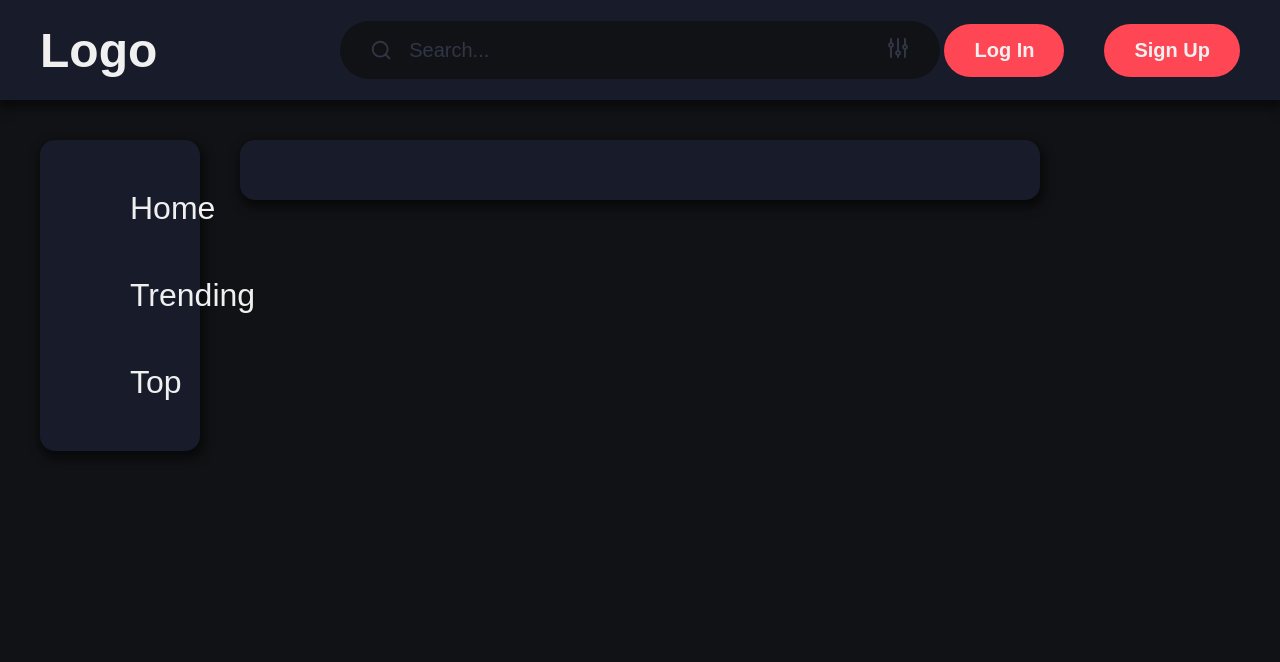
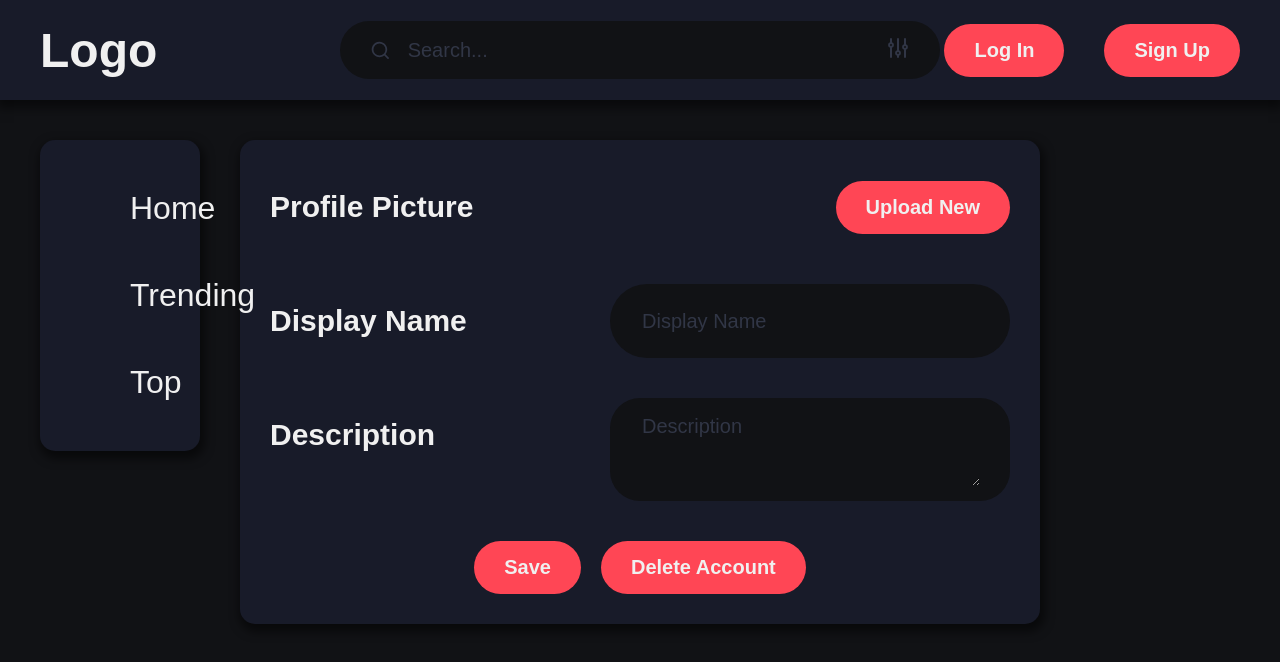
Before and after one commit to kochamaltki/skibidifortnajt-frontend, a SvelteKit app: page /settings in a window 1280 px wide. Shown: the top 662 px of the page. Built offline with nearby package versions, Linux system fonts and the light colour scheme; no server answers.

Commit message:
somewhat working user settings

```diff
--- a/src/lib/components/CreatePost.svelte
+++ b/src/lib/components/CreatePost.svelte
@@ -5,6 +5,7 @@
 	import ImagePicker from "$lib/shared/ImagePicker.svelte";
 
 	import { postStore } from "$lib/postStore";
+	import until from "$lib/until";
 
 	let postBody: string = "";
 	$: hasValidInput = postBody != "";
@@ -28,15 +29,6 @@
 
 		imageIds = [];
 		files = [];
-	}
-
-	const until = async (condition: Function) => {
-		const poll = (resolve: Function)  => {
-			if(condition()) resolve();
-			else setTimeout(() => poll(resolve), 400);
-		}
-
-		return new Promise(poll);
 	}
 
 	const handleUpload = async () => {
--- a/src/lib/post.d.ts
+++ b/src/lib/post.d.ts
@@ -6,4 +6,6 @@ export interface Post {
 	displayName: string;
 	userId: number;
 	images: Array<string>;
+	profilePicture: string;
+	username: string;
 }
--- a/src/lib/postStore.ts
+++ b/src/lib/postStore.ts
@@ -52,13 +52,15 @@ export function createPostStore(apiUrl: string) {
 			content: d.body,
 			likeCount: d.likes,
 			postId: d.post_id,
-			displayName: d.user_name,
+			username: d.user_name,
 			userId: d.user_id,
-			images: images
+			images: images,
+			displayName: d.display_name,
+			profilePicture: d.pfp_image
 		}
 	}
 
-	async function fetchPosts(timestamp: string) {
+	async function fetchPosts(timestamp: string): Promise<Array<Post>> {
 		const value = get(data);
 		const res = await fetch(apiUrl + "/api/get/posts/" + value.currentEndpoint + "/" + value.currentLimit + "/" + value.currentOffset + "/" + timestamp);
 		let d = await res.json();
@@ -75,9 +77,11 @@ export function createPostStore(apiUrl: string) {
 				content: post.body,
 				likeCount: post.likes,
 				postId: post.post_id,
-				displayName: post.user_name,
+				username: post.user_name,
 				userId: post.user_id,
-				images: images
+				images: images,
+				displayName: post.display_name,
+				profilePicture: post.pfp_image
 			}
 		}));
 
--- a/src/lib/shared/ImagePicker.svelte
+++ b/src/lib/shared/ImagePicker.svelte
@@ -27,7 +27,7 @@
 			</div>
 		</div>
 	{/if}
-	<input bind:files={files} id="file-input" type="file" accept="image/*">
+	<input bind:files={files} id="file-input" type="file" accept="image/png">
 </label>
 
 
--- a/src/lib/shared/Input.svelte
+++ b/src/lib/shared/Input.svelte
@@ -14,13 +14,13 @@
 	<div class="left">
 		<slot name="left"/>
 		<input value={input} {type} {placeholder} {required} on:input={handleInput} autocomplete="on">
+		<slot name="right"/>
 	</div>
-	<slot name="right"/>
 </div>
 
 <style lang="scss">
 	.container {
-		width: 100%;
+		width: inherit;
 		background-color: #111215;
 		display: flex;
 		justify-content: space-between;
--- /dev/null
+++ b/src/lib/until.ts
@@ -0,0 +1,10 @@
+const until = async (condition: Function) => {
+	const poll = (resolve: Function)  => {
+		if(condition()) resolve();
+		else setTimeout(() => poll(resolve), 400);
+	}
+
+	return new Promise(poll);
+}
+
+export default until;
--- a/src/lib/userStore.ts
+++ b/src/lib/userStore.ts
@@ -1,4 +1,4 @@
-import { writable } from "svelte/store";
+import { get, writable } from "svelte/store";
 import apiUrl from "./apiUrl";
 
 export function createUserStore(apiUrl: string) {
@@ -6,6 +6,7 @@ export function createUserStore(apiUrl: string) {
 		username: "username",
 		displayName: "displayName",
 		description: "description",
+		profilePicture: "",
 		id: -1,
 
 		loggedIn:  false,
@@ -13,7 +14,76 @@ export function createUserStore(apiUrl: string) {
 		showSignUpPrompt: false
 	});
 
-	async function getUserData(id: number) {
+	async function setProfilePicture(userId: number, imageId: number) {
+		let endpoint: string = apiUrl + "/api/post/set-pfp";
+		await fetch(endpoint, {
+			credentials: "include",
+			method: "POST",
+			headers: {
+				"Content-Type": "application/json"
+			},
+			body: JSON.stringify({
+				image_id: imageId,
+				user_id: userId
+			})
+		})
+	}
+
+	async function changeDisplayName(newDisplayName: string) {
+		let endpoint: string = apiUrl + "/api/post/change/display-name";
+		await fetch(endpoint, {
+			credentials: "include",
+			method: "POST",
+			headers: {
+				"Content-Type": "application/json"
+			},
+			body: JSON.stringify({
+				new_display_name: newDisplayName
+			})
+		})
+	}
+
+	async function changeDescription(newDescription: string) {
+		let endpoint: string = apiUrl + "/api/post/change/description";
+		await fetch(endpoint, {
+			credentials: "include",
+			method: "POST",
+			headers: {
+				"Content-Type": "application/json"
+			},
+			body: JSON.stringify({
+				new_description: newDescription
+			})
+		})
+	}
+
+	async function deleteAccount(id: number) {
+		let endpoint: string = apiUrl + "/api/post/delete-user";
+		await fetch(endpoint, {
+			credentials: "include",
+			method: "POST",
+			headers: {
+				"Content-Type": "application/json"
+			},
+			body: JSON.stringify({
+				user_id: id
+			})
+		})
+	}
+
+	async function sync() {
+		let d = get(data);
+		let synced = await getUserData(d.id);
+
+		data.update(oldData => {
+			return {
+				...oldData,
+				...synced
+			}
+		})
+	}
+
+	async function getUserData(id: number): Promise<any> {
 		let res = await fetch(apiUrl + "/api/get/profile/by-id/" + id);
 		let d: any = await res.json();
 
@@ -21,6 +91,7 @@ export function createUserStore(apiUrl: string) {
 			username: d.user_name,
 			displayName: d.display_name,
 			description: d.description,
+			profilePicture: apiUrl + "/api/get/image/" + d.pfp_image,
 			id: id,
 		};
 	}
@@ -40,6 +111,7 @@ export function createUserStore(apiUrl: string) {
 			username: d.user_name,
 			displayName: d.display_name,
 			description: d.description,
+			profilePicture: apiUrl + "/api/get/image/" + d.pfp_image,
 			id: id,
 
 			loggedIn: true,
@@ -113,6 +185,7 @@ export function createUserStore(apiUrl: string) {
 			username: "username",
 			displayName: "displayName",
 			description: "description",
+			profilePicture: "",
 			id: -1,
 
 			loggedIn:  false,
@@ -151,7 +224,12 @@ export function createUserStore(apiUrl: string) {
 		toggleSignUpPrompt,
 		signUp,
 		logIn,
-		logOut
+		logOut,
+		changeDisplayName,
+		changeDescription,
+		sync,
+		deleteAccount,
+		setProfilePicture
 	};
 }
 
--- a/src/routes/settings/+page.svelte
+++ b/src/routes/settings/+page.svelte
@@ -1,8 +1,16 @@
 <script lang="ts">
 	import Card from "$lib/shared/Card.svelte";
+	import Button from "$lib/shared/Button.svelte";
+	import Input from "$lib/shared/Input.svelte";
+	import TextArea from "$lib/shared/TextArea.svelte";
+
 	import { sideProfileStore } from "$lib/sideProfileStore";
 	import { userStore } from "$lib/userStore";
     import { get } from "svelte/store";
+    import { goto } from "$app/navigation";
+    import { onMount } from "svelte";
+	import until from "$lib/until";
+    import { postStore } from "$lib/postStore";
 
 	let data = get(userStore);
 	if(data.loggedIn) {
@@ -10,23 +18,141 @@
 	} else {
 		sideProfileStore.hideSideProfile();
 	}
+
+	let file: any = [];
+	let fileInput: any;
+	let profilePicture = "";
+	let displayName = "";
+	let description = "";
+
+	$: if (file.length) {
+		profilePicture = URL.createObjectURL(file[0]);
+	}
+
+	onMount(() => {
+		until(() => $userStore.loggedIn).then(_ => {
+			profilePicture = $userStore.profilePicture;
+			displayName = $userStore.displayName;
+			description = $userStore.description;
+		})
+	 })
 </script>
 
 <!--
 TODO:
-- profile picture
-- display name
-- description
-- delete account
+- change password
 -->
 
 <div class="container">
 	<Card>
+		<div class="subcontainer">
+			<div class="pfp">
+				<div class="av">
+					{#if profilePicture != ""}
+						<img src={profilePicture} alt="profilepicture">
+					{:else}
+						<h1>Profile Picture</h1>
+					{/if}
+				</div>
+				<div class="buttons">
+					<label for="pfp-input">
+						<Button on:click={() => {
+							fileInput.click()
+						}}>Upload New</Button>
+					</label>
 
+					{#if profilePicture != ""}
+						<Button on:click={() => {
+							profilePicture = "";
+						}}>Delete</Button>
+					{/if}
+				</div>
+			<input bind:this={fileInput} bind:files={file} style="display: none;" type="file" accept="image/png">
+			</div>
+
+			<div class="setting">
+				<h1> Display Name </h1>
+				<Input placeholder="Display Name" bind:input={displayName}></Input>
+			</div>
+
+			<div class="setting">
+				<h1> Description </h1>
+				<TextArea rows={3} placeholder="Description" bind:input={description}></TextArea>
+			</div>
+
+			<div class="buttons">
+				<Button on:click={async () => {
+					await userStore.changeDescription(description);
+					await userStore.changeDisplayName(displayName);
+					if (profilePicture == "") {
+						//remove pfp
+					} else {
+						await postStore.uploadFile(file[0]).then(async imageId => {
+							await userStore.setProfilePicture($userStore.id, imageId);
+						})
+					}
+
+					await userStore.sync();
+					goto("/")
+				}}>
+					Save
+				</Button>
+				<Button on:click={async () =>{
+					await userStore.deleteAccount($userStore.id);
+					$userStore.loggedIn = false;
+					goto("/")
+				}}>
+					Delete Account
+				</Button>
+			</div>
+		</div>
 	</Card>
 </div>
 
 <style lang="scss">
+	h1 {
+		width: inherit;
+		font-size: 30px;
+	}
+
+	.setting {
+		width: 100%;
+		display: flex;
+		justify-content: space-between;
+	}
+
+	.av {
+		display: flex;
+		align-items: center;
+		gap: 20px;
+	}
+
+	.pfp {
+		width: 100%;
+		display: flex;
+		justify-content: space-between;
+		align-items: center;
+
+	}
+
+	.buttons {
+		display: flex;
+		gap: 20px;
+	}
+
+	.subcontainer {
+		display: flex;
+		align-items: center;
+		flex-direction: column;
+		gap: 40px;
+	}
+
+	img {
+		border-radius: 64px;
+		width: 128px;
+		height: 128px;
+	}
+
 	.container {
 		width: 800px;
 	}
```
Also changed, not shown: src/lib/components/Post.svelte (+10 -5 lines), static/images/altki/altka0.png.
